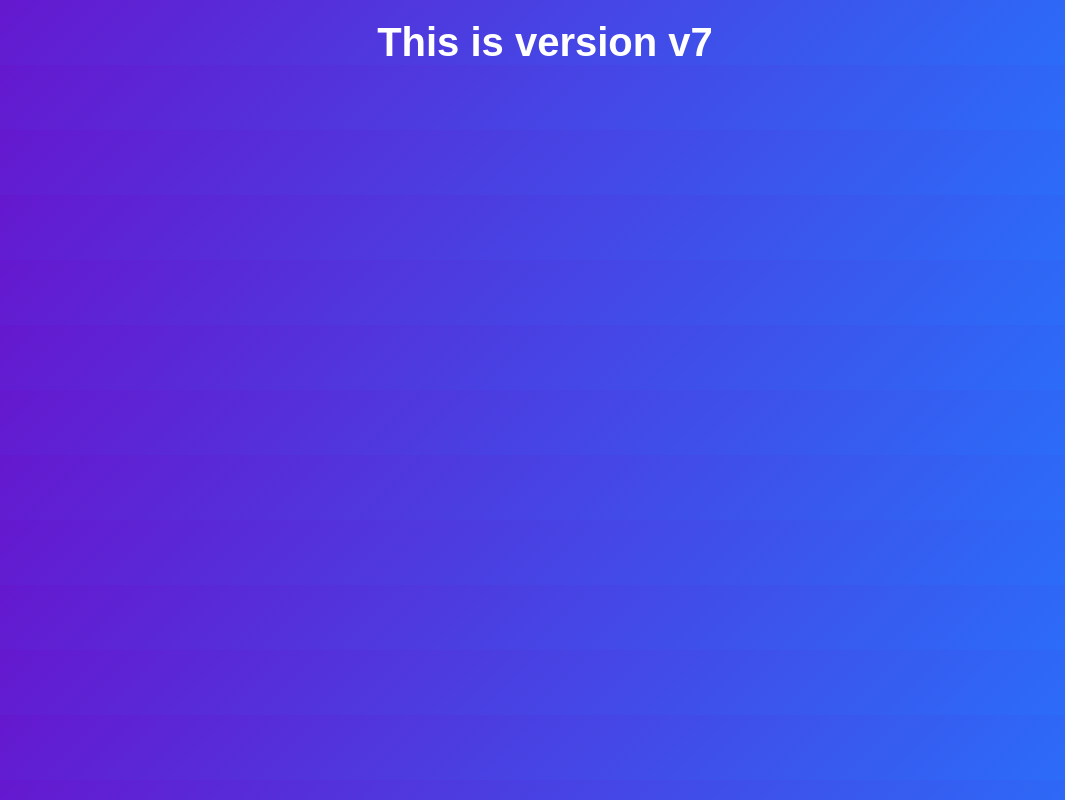
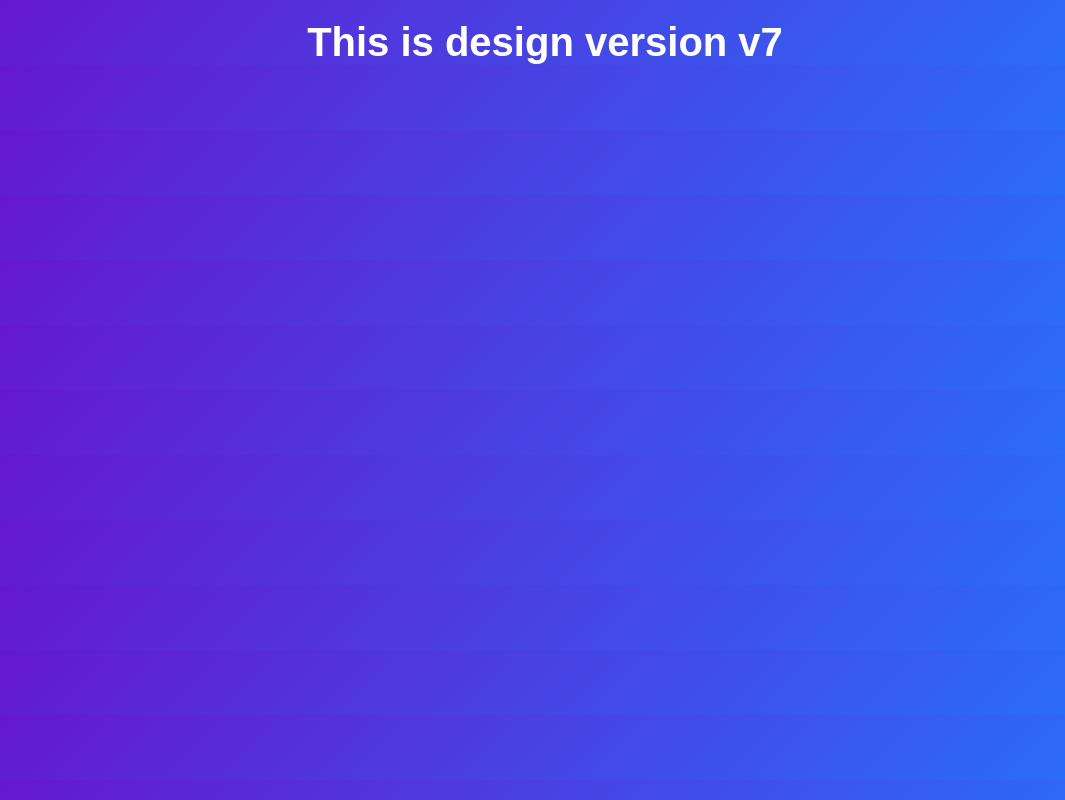
Before and after one commit to Aryanbhardwaj619/myrepo, a plain HTML site: page index.html in a window 1280 px wide. Shown: the whole page, without its empty margins (95-1160 px from the left). Drawn offline with Linux system fonts and the light colour scheme.

Commit message:
changed H1

```diff
--- a/index.html
+++ b/index.html
@@ -7,6 +7,6 @@
     <link rel="stylesheet" href="styles.css">
 </head>
 <body>
-    <h1>This is version v7</h1>
+    <h1>This is design version v7</h1>
 </body>
 </html>
```
